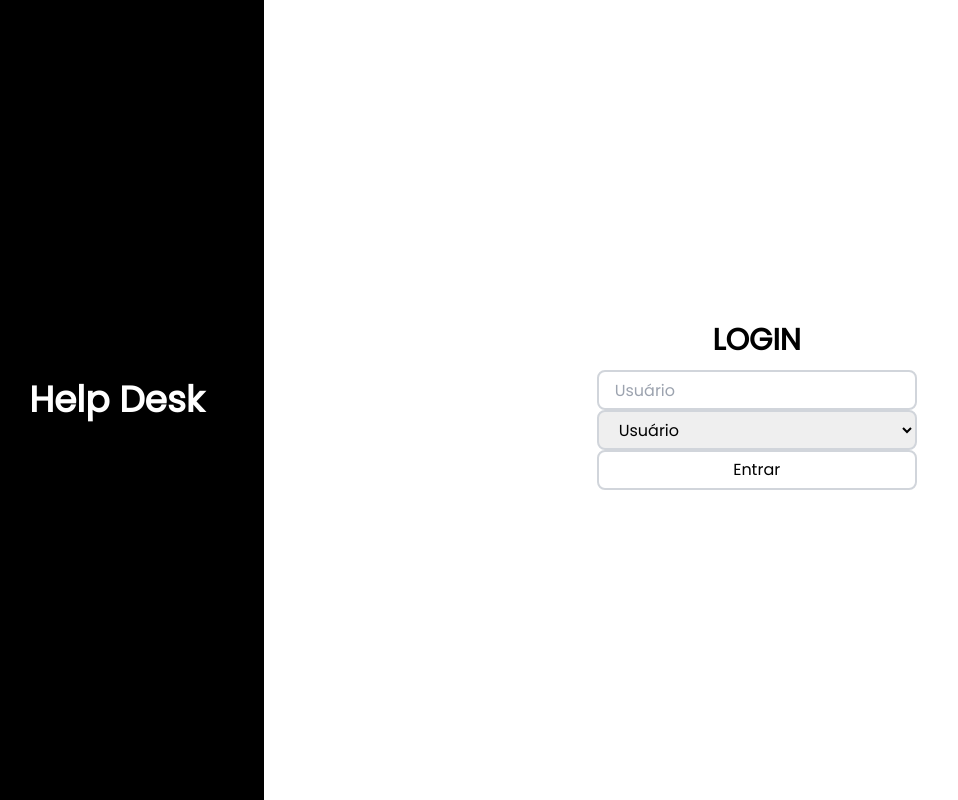
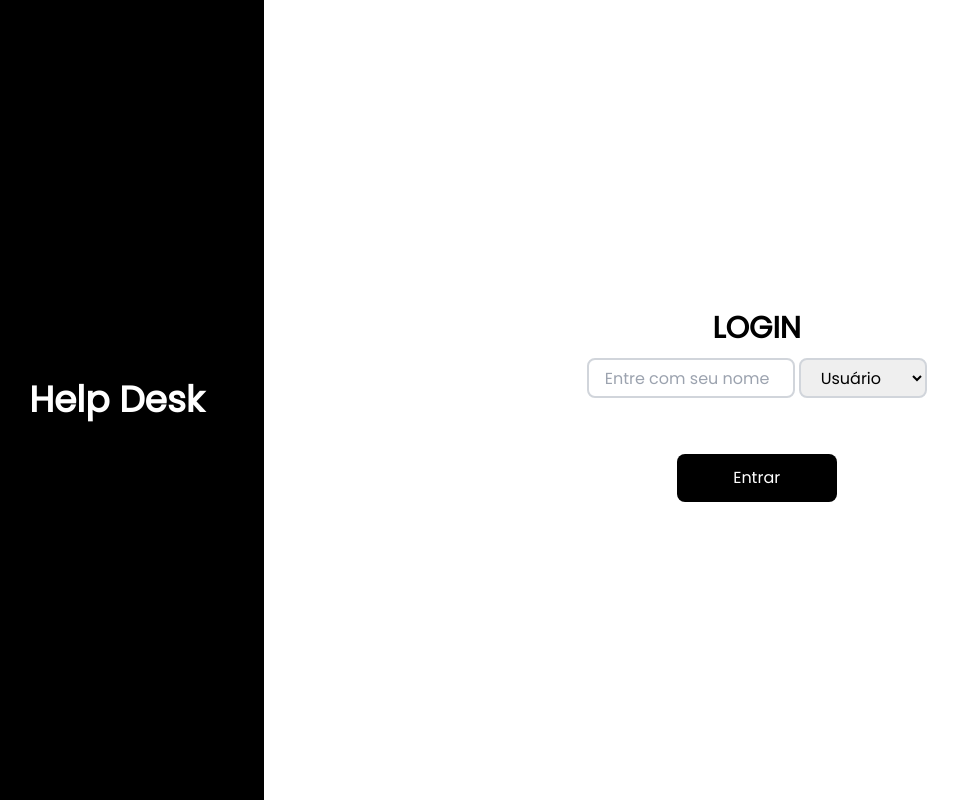
Before and after one commit to jeffersondrs/helpdesk, a Next.js app: page / in a window 1280 px wide. Shown: the whole page, without its empty margins (31-989 px from the left). Built offline with nearby package versions, Linux system fonts and the light colour scheme.

Commit message:
working admin, master, suporte

```diff
--- a/src/app/page.tsx
+++ b/src/app/page.tsx
@@ -1,9 +1,9 @@
 "use client";
-import React from "react";
+import React, { FormEvent, useState } from "react";
 import { useRouter } from "next/navigation";
 import { useDispatch } from "react-redux";
 import { setName } from "../store/user-slice";
-import Link from "next/link";
+import Loading from "@/components/Loading";
 
 interface RoleUser {
   role: "admin" | "user";
@@ -12,10 +12,18 @@ interface RoleUser {
 export default function Home() {
   const router = useRouter();
   const dispatch = useDispatch();
-  const [userName, setUserName] = React.useState("");
-  const [role, setRole] = React.useState<RoleUser["role"]>("user");
+  const [userName, setUserName] = useState("");
+  const [password, setPassword] = useState("");
+  const [role, setRole] = useState<RoleUser["role"]>("user");
+  const [loading, setLoading] = useState(false);
+  const admin = process.env.NEXT_PUBLIC_ADMIN;
+  const master = process.env.NEXT_PUBLIC_MASTER;
+  const suporte = process.env.NEXT_PUBLIC_SUPORTE;
+  const user = process.env.NEXT_PUBLIC_USER;
 
-  const handleLogin = async (event: React.FormEvent<HTMLFormElement>) => {
+  const passwrodAdmin = process.env.NEXT_PUBLIC_PASSWORD;
+
+  const handleLogin = async (event: FormEvent<HTMLFormElement>) => {
     event.preventDefault();
     dispatch(
       setName({
@@ -25,16 +33,19 @@ export default function Home() {
     );
 
     if (
-      (role === "admin" && userName === "admin") ||
-      userName === "master" ||
-      userName === "suporte"
+      (role === admin || role === master || role === suporte) &&
+      password === passwrodAdmin
     ) {
       router.push("/home");
     }
+    setLoading(true);
 
+    setTimeout(() => {
+      setLoading(false);
       if (role === "user" && userName !== "") {
         router.push("/home");
       }
+    }, 2000);
   };
   return (
     <main className="flex min-h-screen flex-row items-center justify-start sm:flex-col">
@@ -46,30 +57,43 @@ export default function Home() {
           Login
         </h1>
         <form
-          className="flex flex-col items-center justify-center bg-white sm:w-full sm:h-full"
+          className="flex flex-col items-center justify-center sm:w-full sm:h-full gap-2"
           onSubmit={handleLogin}
         >
+          <div className="gap-1 flex flex-row">
             <input
-            className="border-2 border-gray-300 w-80 h-10 sm:w-64 rounded-lg px-4"
+              className="border-2 border-gray-300 w-52 h-10 sm:w-64 rounded-lg px-4"
               type="text"
-            placeholder="Usuário"
+              placeholder="Entre com seu nome"
               onChange={(event) => setUserName(event.target.value)}
             />
             <select
-            className="border-2 border-gray-300 w-80 h-10 sm:w-64 rounded-lg px-4"
+              className="border-2 border-gray-300 w-32 h-10 sm:w-64 rounded-lg px-4"
               onChange={(event) =>
                 setRole(event.target.value as RoleUser["role"])
               }
             >
               <option value="user">Usuário</option>
-            <option value="admin">Administrador</option>
+              <option value="admin">Suporte</option>
             </select>
+          </div>
+
+          <div className="w-full h-10">
+            {role === "admin" && (
+              <input
+                className="border-2 border-gray-300 w-full h-10 sm:w-64 rounded-lg px-4"
+                type="password"
+                placeholder="Senha"
+                onChange={(event) => setPassword(event.target.value)}
+              />
+            )}
+          </div>
 
           <button
-            className="border-2 border-gray-300 w-80 h-10 sm:w-64 rounded-lg px-4"
+            className="w-40 h-12 sm:w-64 rounded-lg px-4 bg-black text-white"
             type="submit"
           >
-            Entrar
+            {loading ? <Loading /> : "Entrar"}
           </button>
         </form>
       </section>
--- /dev/null
+++ b/src/components/Loading.tsx
@@ -0,0 +1,9 @@
+import React from "react";
+
+export default function Loading() {
+  return (
+    <div className="flex items-center justify-center h-10">
+      <div className="animate-spin rounded-full border-t-2 border-b-2 border-l-2 border-gray-50 h-8 w-8"></div>
+    </div>
+  );
+}
--- a/src/components/MyCalls.tsx
+++ b/src/components/MyCalls.tsx
@@ -45,8 +45,8 @@ export default function MyCalls({ calls }: { calls: CallState[] }) {
 
   return (
     <tbody>
-      {calls.map((call) => (
-        <>
+      {calls.length > 0 ? (
+        calls.map((call) => (
           <tr
             className={`${
               call.status === "aberto"
@@ -56,6 +56,7 @@ export default function MyCalls({ calls }: { calls: CallState[] }) {
                 : "bg-green-200"
             } hover:bg-gray-100 cursor-pointer`}
             onClick={() => router.push(`/home/${call.id}`)}
+            key={call.id}
           >
             <td className="border px-4 py-2 capitalize">{call.title}</td>
             <td className="border px-4 py-2 capitalize">{call.status}</td>
@@ -96,8 +97,14 @@ export default function MyCalls({ calls }: { calls: CallState[] }) {
               </td>
             )}
           </tr>
-        </>
-      ))}
+        ))
+      ) : (
+        <tr className="bg-gray-100 ">
+          <td colSpan={8} className="text-center border px-4 py-2">
+            Não há chamados abertos!
+          </td>
+        </tr>
+      )}
     </tbody>
   );
 }
--- a/src/components/MyCallsAssigneds.tsx
+++ b/src/components/MyCallsAssigneds.tsx
@@ -9,7 +9,9 @@ export default function MyCallsAssigneds() {
   const { calls } = useSelector((state: RootState) => state.call);
 
   console.log(calls.map((call) => call.id));
-  const { role, assignedCalls, id } = useSelector((state: RootState) => state.user);
+  const { role, assignedCalls, id } = useSelector(
+    (state: RootState) => state.user
+  );
   const assignedCallsIds = assignedCalls.map((call) => call);
   console.log(id);
   const filterCallForAssigned = (
@@ -32,9 +34,8 @@ export default function MyCallsAssigneds() {
 
   return (
     <tbody>
-      {filteredData.length > 0 &&
+      {filteredData.length > 0 ? (
         filteredData.map((call) => (
-          <>
           <tr
             className={`${
               call.status === "aberto"
@@ -43,6 +44,7 @@ export default function MyCallsAssigneds() {
                 ? "bg-orange-200"
                 : "bg-green-200"
             } hover:bg-gray-100 cursor-pointer`}
+            key={call.id}
           >
             <td className="border px-4 py-2 capitalize">{call.title}</td>
             <td className="border px-4 py-2 capitalize">{call.status}</td>
@@ -59,8 +61,14 @@ export default function MyCallsAssigneds() {
               {call.assignee ? call.assignee : "Não atribuído"}
             </td>
           </tr>
-          </>
-        ))}
+        ))
+      ) : (
+        <tr>
+          <td colSpan={8} className="text-center border px-4 py-2">
+            Não há chamados atribuídos a você
+          </td>
+        </tr>
+      )}
     </tbody>
   );
 }
```
Lines whose indentation alone changed are shown as unchanged.
